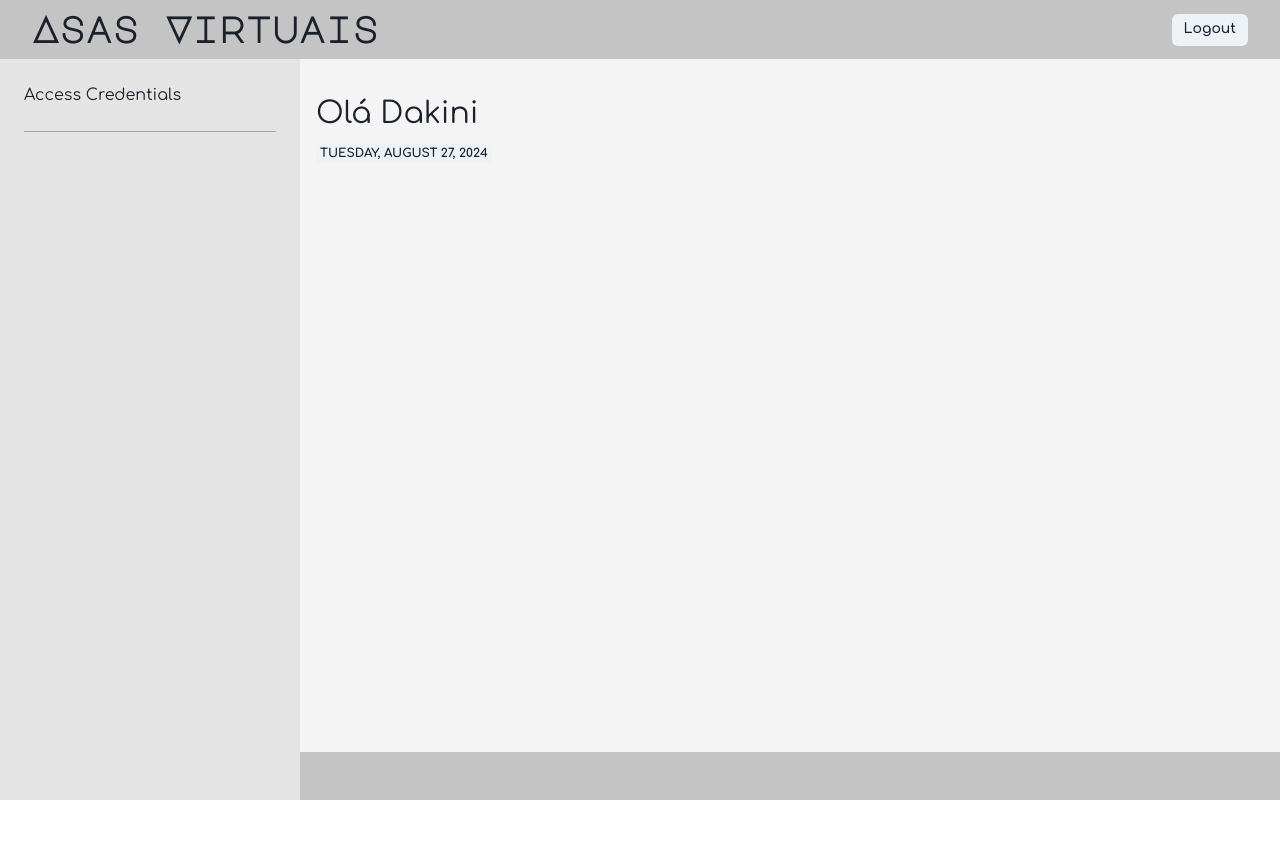
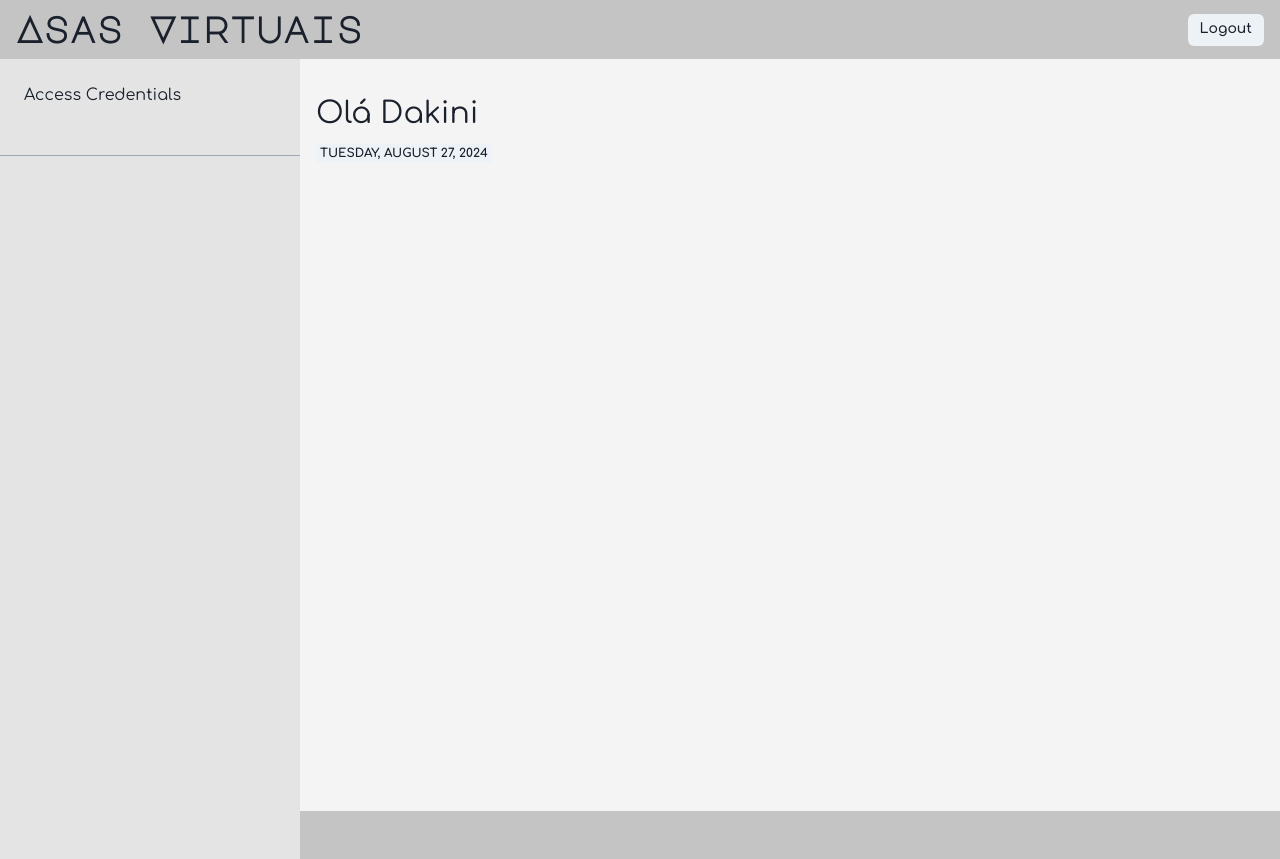
Before and after one commit to asasvirtuais/asasvirtuais.dev, a Next.js app: page /dashboard in a window 1280 px wide. Before the commit the page ends 800 px from the top, so only its background shows below. Built offline with nearby package versions, Linux system fonts and the light colour scheme.

Commit message:
+ aside bar with mobile menu display

```diff
--- /dev/null
+++ b/app/dashboard/aside.tsx
@@ -0,0 +1,37 @@
+'use client'
+import { useMemo } from 'react'
+import { useHash } from 'react-use/esm/useHash'
+import { useIsMobile } from '@/app/hooks/useIsMobile'
+import { Button, Center, GridItem, GridItemProps, Link } from '@chakra-ui/react'
+
+const Aside = ({ children, ...props }: GridItemProps) => {
+    const [hash] = useHash()
+    const isMobile = useIsMobile()
+    const isMobileOpen = useMemo(() => isMobile && hash === '#mobile-sidebar', [isMobile, hash])
+    return (
+        <GridItem as='aside'
+            // Alignment
+            display='flex' flexDir='column'
+            // Spacing
+            gap={6}
+            // Misc
+            overflow='hidden'
+            width={{
+                base: isMobileOpen ? '100dvw' : '0px',
+                md: '300px'
+            }}
+            minH='100dvh'
+            position={{
+                base: 'fixed',
+                md: 'relative'
+            }} top='0px' left='0px'
+            {...props}>
+            <Link href='#' hidden={!isMobileOpen} position='absolute' right='0px'>
+                <Button as={Center} variant='outline' rounded='none' borderLeft='1px' borderBottom='1px'>✖</Button>
+            </Link>
+            {children}
+        </GridItem>
+    )
+
+}
+export default Aside
--- a/app/dashboard/layout.tsx
+++ b/app/dashboard/layout.tsx
@@ -6,11 +6,12 @@ import { Container } from './container'
 import { ContainerProps } from '@chakra-ui/react'
 import { AppNav, AppMenu, SideNav, SideMenu, ActionMenu } from './menus'
 import { PropsWithChildren } from 'react'
+import Aside from './aside'
 
 const Header = (props: GridItemProps) => (
     <GridItem as='header'
         // Spacing
-        py={2} px={4}
+        py={2}
         {...props} />
 )
 const Navbar = (props: ContainerProps) => (
@@ -22,18 +23,6 @@ const Navbar = (props: ContainerProps) => (
 const Main = (props: GridItemProps) => (
     <GridItem as='main' {...props} />
 )
-const Aside = ({ children, ...props }: GridItemProps) => (
-    <GridItem as='aside'
-        // Alignment
-        display='flex' flexDir='column'
-        // Spacing
-        py={6} px={6} gap={6}
-        // Size
-        minW='300px'
-        {...props}>
-        {children}
-    </GridItem>
-)
 const Footer = ({ children, ...props }: GridItemProps) => (
     <GridItem as='footer'
         // Spacing
@@ -44,9 +33,10 @@ const Footer = ({ children, ...props }: GridItemProps) => (
 )
 export default function DashboardLayout({ children }: PropsWithChildren) {
     return (
-        <Grid gridTemplateColumns='auto 1fr' gridTemplateRows='auto 1fr auto'
-            bg='#F4F4F4'
-            minH='100vh'>
+        <Grid
+            gridTemplateColumns='auto 1fr'
+            gridTemplateRows='auto 1fr auto'
+            minH='100dvh' bg='#F4F4F4'>
 
             <Header colSpan={2} bg='#C4C4C4'>
                 <Navbar>
@@ -60,10 +50,11 @@ export default function DashboardLayout({ children }: PropsWithChildren) {
             </Main>
 
             <Aside colStart={1} colEnd={2} rowStart={2} rowSpan={2} bg='#E4E4E4'>
-                <SideNav spacing={4} />
+                <SideNav py={6} px={6} spacing={4} />
                 <Divider borderColor='gray.500' />
-                <SideMenu />
+                <SideMenu py={6} px={6} />
             </Aside>
+
             <Footer colStart={2} bg='#C4C4C4'>
                 <ActionMenu />
             </Footer>
--- a/app/dashboard/menus.tsx
+++ b/app/dashboard/menus.tsx
@@ -1,11 +1,15 @@
 import { StackMenuProps, HMenu, MenuItem } from '@/app/components/stack/menu'
 import { StackNavProps, HNav, NavItem, StackNav } from '@/app/components/stack/nav'
-import { Heading } from '@chakra-ui/react'
+import { Button, Heading } from '@chakra-ui/react'
 
 export const AppNav = (props: Omit<StackNavProps, 'children'>) => (
     <HNav {...props}>
-        <NavItem href='/'>
+        <NavItem href='/' hideBelow='md' >
             <Heading>Asas Virtuais</Heading>
+        </NavItem>
+        <NavItem href='#mobile-sidebar' hideFrom='md'
+            _hover={{ textDecoration: 'none' }}>
+            <Button variant='ghost' fontSize='xl' size='sm'>☰</Button>
         </NavItem>
     </HNav>
 )
```
